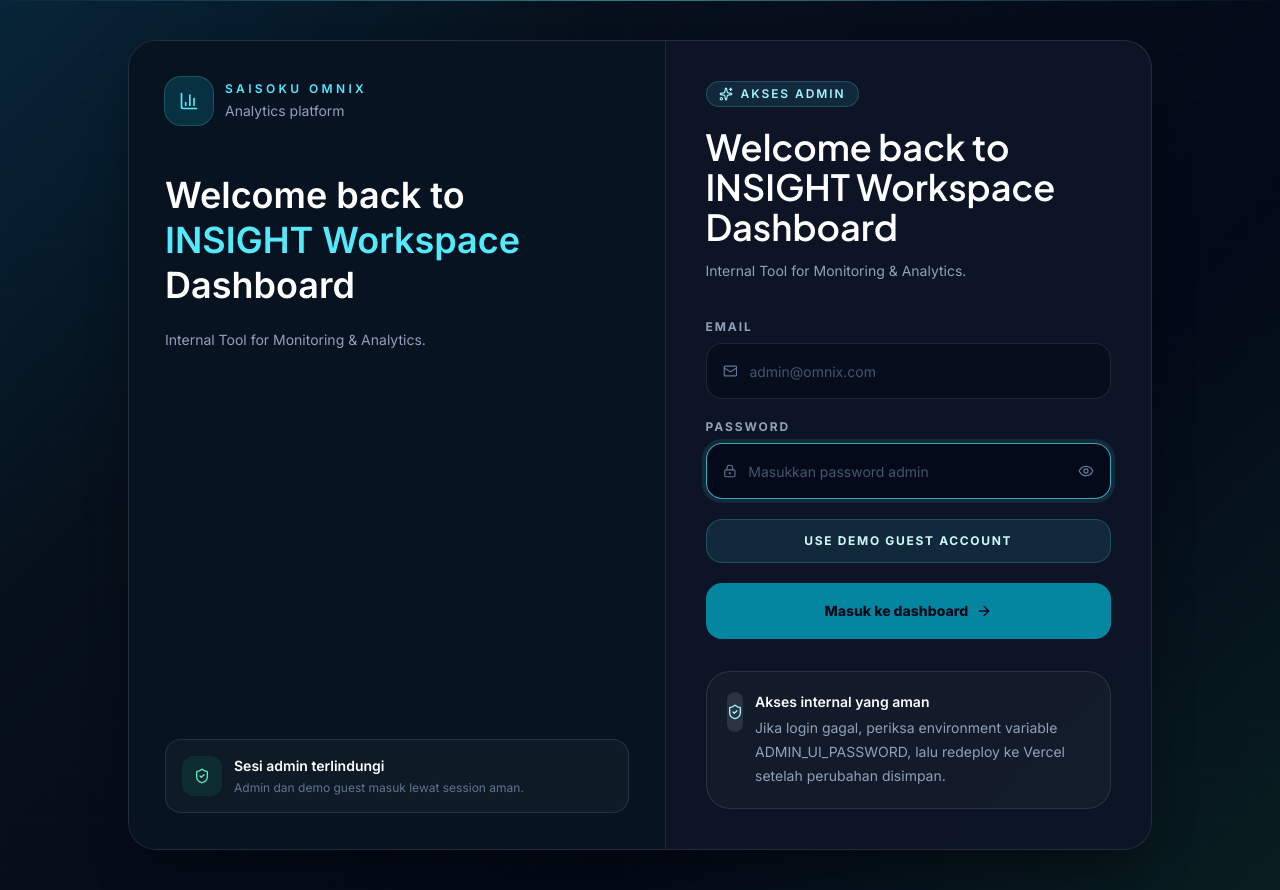
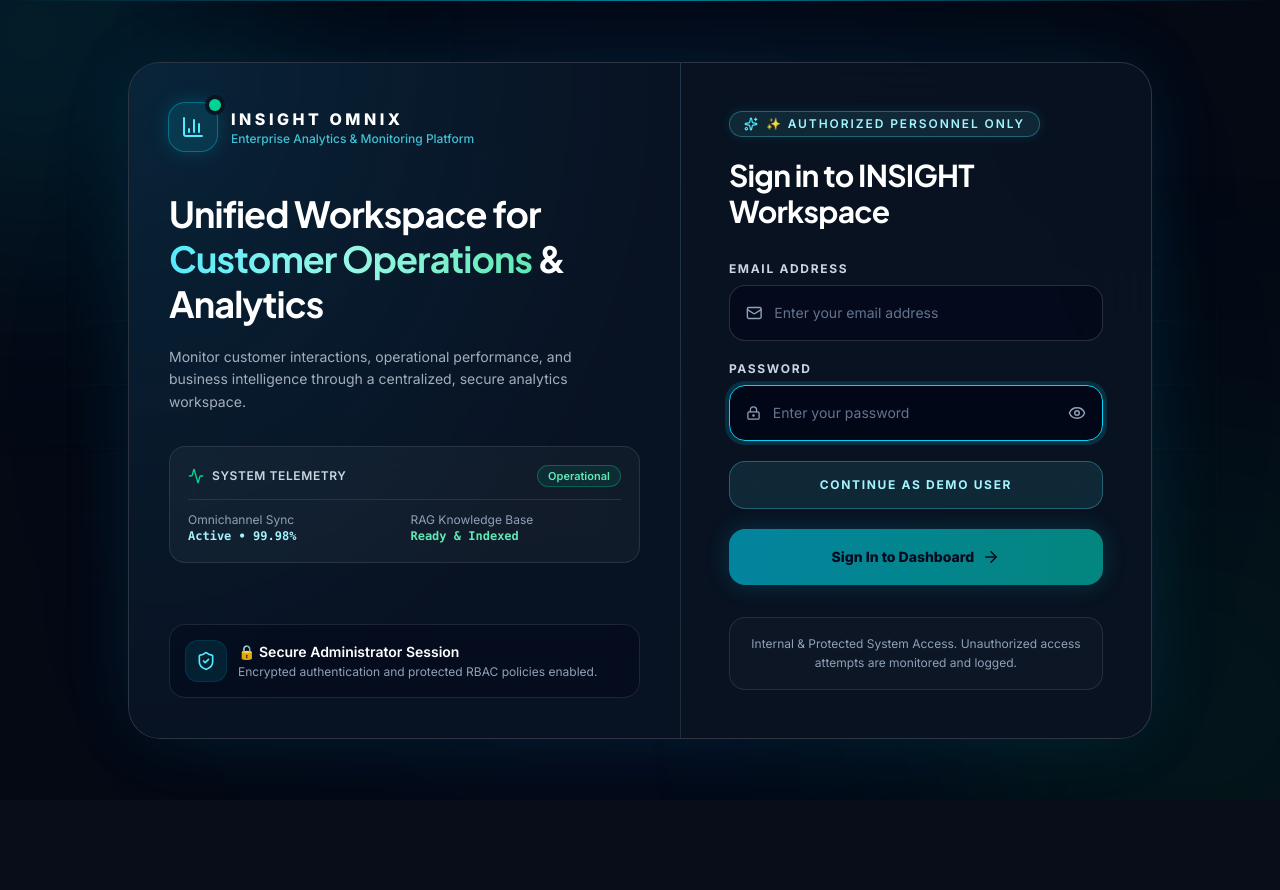
Before and after one commit to saisoku2024/saisoku-omnix-system, a Next.js app in the folder reporting-dashboard/: page /login in a window 1280 px wide. After the commit the page ends 800 px from the top, so only its background shows below. Built offline with nearby package versions, Linux system fonts and the light colour scheme.

Commit message:
feat(ui): enhance INSIGHT OMNIX login page visuals and copywriting

```diff
--- a/reporting-dashboard/app/login/page.tsx
+++ b/reporting-dashboard/app/login/page.tsx
@@ -3,6 +3,7 @@
 import { FormEvent, useMemo, useState } from "react"
 import { useRouter } from "next/navigation"
 import {
+  Activity,
   ArrowRight,
   BarChart3,
   Eye,
@@ -41,7 +42,7 @@ export default function LoginPage() {
         const body = (await response.json().catch(() => ({}))) as {
           detail?: string
         }
-        throw new Error(body.detail || `Login gagal (kode ${response.status})`)
+        throw new Error(body.detail || `Sign in failed (code ${response.status})`)
       }
 
       const nextPath =
@@ -50,7 +51,7 @@ export default function LoginPage() {
       router.replace(nextPath.startsWith("/") ? nextPath : "/dashboard")
       router.refresh()
     } catch (err) {
-      setError(err instanceof Error ? err.message : "Login gagal. Silakan coba lagi.")
+      setError(err instanceof Error ? err.message : "Sign in failed. Please try again.")
     } finally {
       setLoading(false)
     }
@@ -59,7 +60,7 @@ export default function LoginPage() {
   const handleSubmit = async (event: FormEvent<HTMLFormElement>) => {
     event.preventDefault()
     if (!canSubmit) {
-      setError("Password admin wajib diisi.")
+      setError("Password is required.")
       return
     }
 
@@ -71,93 +72,138 @@ export default function LoginPage() {
   }
 
   return (
-    <main className="relative flex min-h-screen w-full items-center justify-center overflow-hidden bg-[#06101b] px-5 py-10 text-white">
-      <div className="absolute inset-0 bg-[linear-gradient(135deg,rgba(14,165,233,0.14),transparent_28%,rgba(2,6,23,0.72)_68%,rgba(34,197,94,0.08))]" />
-      <div className="absolute inset-0 bg-[linear-gradient(rgba(255,255,255,0.035)_1px,transparent_1px),linear-gradient(90deg,rgba(255,255,255,0.03)_1px,transparent_1px)] bg-[size:48px_48px] opacity-25" />
-      <div className="absolute inset-x-0 top-0 h-px bg-gradient-to-r from-transparent via-cyan-300/50 to-transparent" />
+    <main className="relative flex min-h-screen w-full items-center justify-center overflow-hidden bg-[#040914] px-4 py-8 text-white selection:bg-cyan-500 selection:text-slate-950 sm:px-6 md:py-12">
+      {/* Dynamic Ambient Glowing Mesh Background */}
+      <div className="pointer-events-none absolute -top-40 -left-40 size-96 rounded-full bg-cyan-500/15 blur-[128px]" />
+      <div className="pointer-events-none absolute -bottom-40 -right-40 size-[500px] rounded-full bg-emerald-500/10 blur-[140px]" />
+      <div className="pointer-events-none absolute top-1/2 left-1/2 size-[600px] -translate-x-1/2 -translate-y-1/2 rounded-full bg-blue-600/10 blur-[160px]" />
 
-      <section className="relative grid w-full max-w-5xl overflow-hidden rounded-[28px] border border-white/10 bg-[#0d1626]/95 shadow-2xl shadow-black/45 backdrop-blur md:grid-cols-[1.05fr_0.95fr]">
-        <aside className="hidden min-h-[580px] border-r border-white/10 bg-[#081321] p-9 md:flex md:flex-col md:justify-between">
+      {/* Cyber Grid Background Effect */}
+      <div className="pointer-events-none absolute inset-0 bg-[linear-gradient(to_right,rgba(255,255,255,0.03)_1px,transparent_1px),linear-gradient(to_bottom,rgba(255,255,255,0.03)_1px,transparent_1px)] bg-[size:4rem_4rem] [mask-image:radial-gradient(ellipse_60%_50%_at_50%_50%,#000_70%,transparent_100%)] opacity-40" />
+
+      {/* Top Ambient Glow Border */}
+      <div className="pointer-events-none absolute inset-x-0 top-0 h-px bg-gradient-to-r from-transparent via-cyan-400/60 to-transparent" />
+
+      {/* Glassmorphic Container Card */}
+      <section className="relative grid w-full max-w-5xl overflow-hidden rounded-[32px] border border-white/15 bg-[#091322]/90 shadow-[0_0_80px_-15px_rgba(14,165,233,0.18)] backdrop-blur-2xl md:grid-cols-[1.08fr_0.92fr]">
+
+        {/* LEFT PANEL — Hero Branding & Overview */}
+        <aside className="relative hidden min-h-[620px] flex-col justify-between border-r border-white/10 bg-[radial-gradient(ellipse_at_top_left,rgba(14,165,233,0.12),rgba(8,18,34,0.95)_70%)] p-10 md:flex">
           <div>
-            <div className="mb-12 flex items-center gap-3">
-              <div className="flex size-12 items-center justify-center rounded-2xl bg-cyan-400/15 text-cyan-300 ring-1 ring-cyan-300/30">
-                <BarChart3 className="size-5" />
+            {/* Brand Logo Header */}
+            <div className="mb-10 flex items-center gap-3.5">
+              <div className="relative flex size-12 items-center justify-center rounded-2xl bg-cyan-500/15 text-cyan-300 ring-1 ring-cyan-400/40 shadow-[0_0_20px_rgba(6,182,212,0.25)]">
+                <BarChart3 className="size-6" />
+                <span className="absolute -top-1 -right-1 size-3 rounded-full bg-emerald-400 ring-4 ring-[#091322] animate-pulse" />
               </div>
               <div>
-                <p className="text-xs font-semibold uppercase tracking-[0.28em] text-cyan-300">
-                  Saisoku Omnix
+                <p className="text-base font-extrabold uppercase tracking-[0.22em] text-white">
+                  INSIGHT OMNIX
                 </p>
-                <p className="mt-1 text-sm text-slate-400">
-                  Analytics platform
+                <p className="text-xs font-medium text-cyan-300/80">
+                  Enterprise Analytics & Monitoring Platform
                 </p>
               </div>
             </div>
 
-            <p className="max-w-md text-4xl font-semibold leading-tight tracking-normal text-white">
-              Welcome back to{" "}
-              <span className="text-cyan-300">INSIGHT Workspace</span>{" "}
-              Dashboard
+            {/* Main Headline */}
+            <h1 className="max-w-md text-3xl font-bold leading-tight tracking-tight text-white lg:text-4xl">
+              Unified Workspace for{" "}
+              <span className="bg-gradient-to-r from-cyan-300 via-teal-200 to-emerald-300 bg-clip-text text-transparent">
+                Customer Operations
+              </span>{" "}
+              & Analytics
+            </h1>
+
+            {/* Description */}
+            <p className="mt-5 max-w-md text-sm leading-relaxed text-slate-300/80">
+              Monitor customer interactions, operational performance, and business intelligence through a centralized, secure analytics workspace.
             </p>
-            <p className="mt-5 max-w-sm text-sm leading-6 text-slate-400">
-              Internal Tool for Monitoring & Analytics.
-            </p>
+
+            {/* Live System Status Widget */}
+            <div className="mt-8 rounded-2xl border border-white/10 bg-white/[0.04] p-4.5 backdrop-blur-md">
+              <div className="flex items-center justify-between border-b border-white/10 pb-3">
+                <div className="flex items-center gap-2">
+                  <Activity className="size-4 text-emerald-400 animate-pulse" />
+                  <span className="text-xs font-semibold uppercase tracking-wider text-slate-300">
+                    System Telemetry
+                  </span>
+                </div>
+                <span className="inline-flex items-center gap-1.5 rounded-full border border-emerald-400/30 bg-emerald-400/10 px-2.5 py-0.5 text-[11px] font-semibold text-emerald-300">
+                  Operational
+                </span>
+              </div>
+              <div className="mt-3 grid grid-cols-2 gap-3 text-xs">
+                <div>
+                  <p className="text-slate-400">Omnichannel Sync</p>
+                  <p className="font-mono font-semibold text-cyan-200">Active • 99.98%</p>
+                </div>
+                <div>
+                  <p className="text-slate-400">RAG Knowledge Base</p>
+                  <p className="font-mono font-semibold text-emerald-300">Ready & Indexed</p>
+                </div>
+              </div>
+            </div>
           </div>
 
-          <div className="grid gap-3">
-            <div className="rounded-2xl border border-white/10 bg-white/[0.03] p-4">
+          {/* Bottom Security Card */}
+          <div className="rounded-2xl border border-white/10 bg-slate-950/40 p-4 backdrop-blur-md">
             <div className="flex items-center gap-3">
-                <div className="flex size-10 items-center justify-center rounded-xl bg-emerald-400/10 text-emerald-300">
-                  <ShieldCheck className="size-4" />
+              <div className="flex size-10 shrink-0 items-center justify-center rounded-xl bg-cyan-400/10 text-cyan-300 ring-1 ring-cyan-400/20">
+                <ShieldCheck className="size-5" />
               </div>
               <div>
                 <p className="text-sm font-semibold text-white">
-                    Sesi admin terlindungi
+                  🔒 Secure Administrator Session
                 </p>
-                  <p className="mt-1 text-xs text-slate-500">
-                    Admin dan demo guest masuk lewat session aman.
+                <p className="mt-0.5 text-xs text-slate-400">
+                  Encrypted authentication and protected RBAC policies enabled.
                 </p>
-                </div>
               </div>
             </div>
           </div>
         </aside>
 
-        <div className="p-7 sm:p-10">
-          <div className="mb-9 flex items-center gap-3 md:hidden">
+        {/* RIGHT PANEL — Sign In Form */}
+        <div className="p-7 sm:p-10 lg:p-12">
+          {/* Mobile Brand Header */}
+          <div className="mb-8 flex items-center gap-3 md:hidden">
             <div className="flex size-11 items-center justify-center rounded-xl bg-cyan-400/15 text-cyan-300 ring-1 ring-cyan-300/30">
               <BarChart3 className="size-5" />
             </div>
             <div>
-              <p className="text-xs font-semibold uppercase tracking-[0.22em] text-cyan-300">
-                Saisoku Omnix
+              <p className="text-sm font-bold uppercase tracking-[0.2em] text-white">
+                INSIGHT OMNIX
               </p>
-              <p className="mt-1 text-sm text-slate-400">Analytics platform</p>
+              <p className="text-xs text-cyan-300/80">
+                Enterprise Analytics & Monitoring Platform
+              </p>
             </div>
           </div>
 
-          <div className="inline-flex items-center gap-2 rounded-full border border-cyan-300/20 bg-cyan-300/10 px-3 py-1 text-xs font-semibold uppercase tracking-[0.16em] text-cyan-200">
-            <Sparkles className="size-3.5" />
-            Akses admin
+          {/* Top Badge */}
+          <div className="inline-flex items-center gap-2 rounded-full border border-cyan-300/30 bg-cyan-300/10 px-3.5 py-1 text-xs font-semibold uppercase tracking-[0.16em] text-cyan-200 shadow-[0_0_12px_rgba(6,182,212,0.15)]">
+            <Sparkles className="size-3.5 text-cyan-300" />
+            ✨ Authorized Personnel Only
           </div>
 
-          <h1 className="mt-5 text-3xl font-semibold tracking-normal text-white sm:text-4xl">
-            Welcome back to INSIGHT Workspace Dashboard
-          </h1>
-          <p className="mt-3 max-w-md text-sm leading-6 text-slate-400">
-            Internal Tool for Monitoring & Analytics.
-          </p>
+          {/* Form Title */}
+          <h2 className="mt-5 text-2xl font-bold tracking-tight text-white sm:text-3xl">
+            Sign in to INSIGHT Workspace
+          </h2>
 
-          <form onSubmit={handleSubmit} className="mt-9 space-y-5">
+          <form onSubmit={handleSubmit} className="mt-8 space-y-5">
+            {/* Email Field */}
             <label className="block">
-              <span className="mb-2 block text-xs font-bold uppercase tracking-[0.16em] text-slate-400">
-                Email
+              <span className="mb-2 block text-xs font-bold uppercase tracking-[0.14em] text-slate-300">
+                Email Address
               </span>
-              <div className="flex h-14 items-center gap-3 rounded-2xl border border-white/10 bg-slate-950/45 px-4 transition focus-within:border-cyan-300/70 focus-within:bg-slate-950/70 focus-within:ring-4 focus-within:ring-cyan-300/10">
-                <Mail className="size-4 text-slate-500" />
+              <div className="flex h-14 items-center gap-3 rounded-2xl border border-white/15 bg-slate-950/60 px-4 transition duration-200 focus-within:border-cyan-400 focus-within:bg-slate-950/90 focus-within:ring-4 focus-within:ring-cyan-400/15">
+                <Mail className="size-4.5 text-slate-400" />
                 <input
                   autoComplete="email"
-                  className="h-full w-full bg-transparent text-sm text-white outline-none placeholder:text-slate-600"
-                  placeholder="admin@omnix.com"
+                  className="h-full w-full bg-transparent text-sm text-white outline-none placeholder:text-slate-500"
+                  placeholder="Enter your email address"
                   type="email"
                   value={email}
                   onChange={(event) => setEmail(event.target.value)}
@@ -165,17 +211,18 @@ export default function LoginPage() {
               </div>
             </label>
 
+            {/* Password Field */}
             <label className="block">
-              <span className="mb-2 block text-xs font-bold uppercase tracking-[0.16em] text-slate-400">
+              <span className="mb-2 block text-xs font-bold uppercase tracking-[0.14em] text-slate-300">
                 Password
               </span>
-              <div className="flex h-14 items-center gap-3 rounded-2xl border border-white/10 bg-slate-950/45 px-4 transition focus-within:border-cyan-300/70 focus-within:bg-slate-950/70 focus-within:ring-4 focus-within:ring-cyan-300/10">
-                <LockKeyhole className="size-4 text-slate-500" />
+              <div className="flex h-14 items-center gap-3 rounded-2xl border border-white/15 bg-slate-950/60 px-4 transition duration-200 focus-within:border-cyan-400 focus-within:bg-slate-950/90 focus-within:ring-4 focus-within:ring-cyan-400/15">
+                <LockKeyhole className="size-4.5 text-slate-400" />
                 <input
                   autoFocus
                   autoComplete="current-password"
-                  className="h-full w-full bg-transparent text-sm text-white outline-none placeholder:text-slate-600"
-                  placeholder="Masukkan password admin"
+                  className="h-full w-full bg-transparent text-sm text-white outline-none placeholder:text-slate-500"
+                  placeholder="Enter your password"
                   type={showPassword ? "text" : "password"}
                   value={password}
                   onChange={(event) => setPassword(event.target.value)}
@@ -183,60 +230,52 @@ export default function LoginPage() {
                 <button
                   type="button"
                   onClick={() => setShowPassword((value) => !value)}
-                  className="text-slate-500 transition hover:text-white"
-                  aria-label={showPassword ? "Sembunyikan password" : "Tampilkan password"}
+                  className="text-slate-400 transition hover:text-white"
+                  aria-label={showPassword ? "Hide password" : "Show password"}
                 >
                   {showPassword ? (
-                    <EyeOff className="size-4" />
+                    <EyeOff className="size-4.5" />
                   ) : (
-                    <Eye className="size-4" />
+                    <Eye className="size-4.5" />
                   )}
                 </button>
               </div>
             </label>
 
+            {/* Error Message Alert */}
             {error ? (
-              <div className="rounded-2xl border border-red-500/30 bg-red-500/10 px-4 py-3 text-sm font-medium text-red-100">
+              <div className="rounded-2xl border border-red-500/40 bg-red-500/10 px-4 py-3 text-sm font-medium text-red-200 backdrop-blur-md">
                 {error}
               </div>
             ) : null}
 
+            {/* Demo Guest Quick Access */}
             <button
               type="button"
               onClick={handleDemoLogin}
               disabled={loading}
-              className="inline-flex h-11 w-full items-center justify-center rounded-2xl border border-cyan-300/20 bg-cyan-300/10 px-4 text-xs font-bold uppercase tracking-[0.14em] text-cyan-100 transition hover:bg-cyan-300/15"
+              className="inline-flex h-12 w-full items-center justify-center rounded-2xl border border-cyan-300/30 bg-cyan-300/10 px-4 text-xs font-bold uppercase tracking-[0.14em] text-cyan-200 backdrop-blur-md transition duration-200 hover:border-cyan-300/50 hover:bg-cyan-300/20 active:scale-[0.99]"
             >
-              {loading ? "Memproses demo guest..." : "Use demo guest account"}
+              {loading ? "Processing Demo Guest..." : "Continue as Demo User"}
             </button>
 
+            {/* Primary Sign In Button */}
             <button
-              className="inline-flex h-14 w-full items-center justify-center gap-2 rounded-2xl bg-cyan-400 px-5 text-sm font-extrabold text-slate-950 transition hover:bg-cyan-300 disabled:cursor-not-allowed disabled:opacity-60"
+              className="group relative inline-flex h-14 w-full items-center justify-center gap-2 overflow-hidden rounded-2xl bg-gradient-to-r from-cyan-400 to-teal-400 px-5 text-sm font-extrabold text-slate-950 shadow-[0_0_25px_rgba(6,182,212,0.35)] transition duration-200 hover:from-cyan-300 hover:to-teal-300 hover:shadow-[0_0_35px_rgba(6,182,212,0.5)] active:scale-[0.99] disabled:cursor-not-allowed disabled:opacity-60"
               disabled={loading || !canSubmit}
               type="submit"
             >
-              {loading ? <Loader2 className="size-4 animate-spin" /> : null}
-              {loading ? "Memproses masuk..." : "Masuk ke dashboard"}
-              {!loading ? <ArrowRight className="size-4" /> : null}
+              {loading ? <Loader2 className="size-4.5 animate-spin text-slate-950" /> : null}
+              <span>{loading ? "Signing in..." : "Sign In to Dashboard"}</span>
+              {!loading ? (
+                <ArrowRight className="size-4.5 transition-transform duration-200 group-hover:translate-x-1" />
+              ) : null}
             </button>
           </form>
 
-          <div className="mt-8 rounded-3xl border border-white/10 bg-white/[0.03] p-5">
-            <div className="flex items-start gap-3">
-              <div className="flex size-10 items-center justify-center rounded-2xl bg-white/10 text-cyan-200">
-                <ShieldCheck className="size-4" />
-              </div>
-              <div>
-                <p className="text-sm font-semibold text-white">
-                  Akses internal yang aman
-                </p>
-                <p className="mt-1 text-sm leading-6 text-slate-400">
-                  Jika login gagal, periksa environment variable
-                  ADMIN_UI_PASSWORD, lalu redeploy ke Vercel setelah
-                  perubahan disimpan.
-                </p>
-              </div>
-            </div>
+          {/* Footer Security Note */}
+          <div className="mt-8 rounded-2xl border border-white/10 bg-white/[0.02] p-4 text-center text-xs leading-relaxed text-slate-400">
+            Internal & Protected System Access. Unauthorized access attempts are monitored and logged.
           </div>
         </div>
       </section>
```
Also changed, not shown: 2 other files (tests, documents, lock files or other folders). Lines whose indentation alone changed are shown as unchanged.
